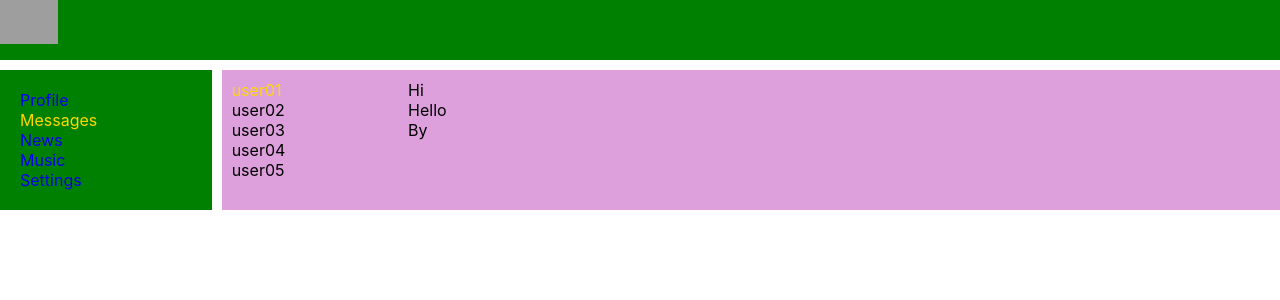
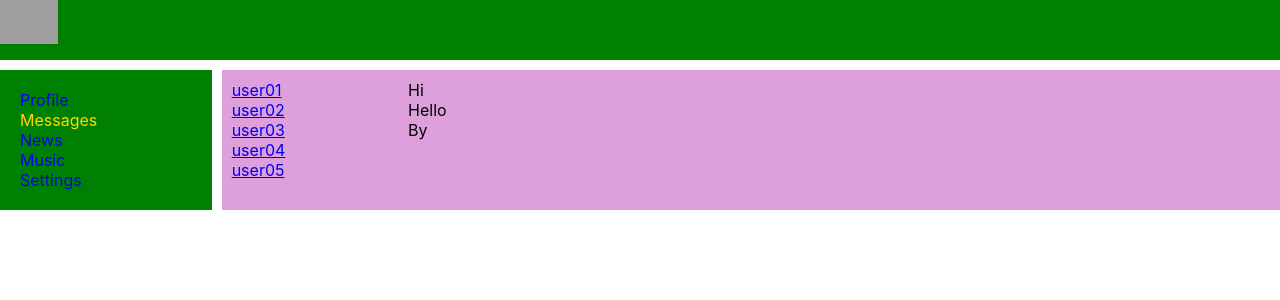
Before and after one commit to YuriiHorbach/react-project, a React (Create React App) app: page /dialogs in a window 1280 px wide. Shown: the top 300 px of the page. Built offline with nearby package versions, Linux system fonts and the light colour scheme; grey boxes are pictures that could not be loaded.

Commit message:
Add NavLink to user dialog

```diff
--- a/src/components/Dialogs/Dialogs.jsx
+++ b/src/components/Dialogs/Dialogs.jsx
@@ -1,15 +1,28 @@
 import React from 'react';
 import s from './Dialogs.module.css';
+import {NavLink} from "react-router-dom";
+
 
 const Dialogs = (props) => {
     return (
         <div className={s.dialogs}>
             <div className={s.dialogsItems}>
-                <div className={s.dialog + ' ' + s.dialogActive}>user01</div>
-                <div className={s.dialog}>user02</div>
-                <div className={s.dialog}>user03</div>
-                <div className={s.dialog}>user04</div>
-                <div className={s.dialog}>user05</div>
+                <div className={s.dialog + ' ' + s.dialogActive}>
+                    <NavLink to="dialog/1">user01</NavLink>
+                </div>
+                <div className={s.dialog}>
+                    <NavLink to="dialog/2">user02</NavLink>
+                </div>
+                <div className={s.dialog}>
+                    <NavLink to="dialog/3">user03</NavLink>
+                </div>
+                <div className={s.dialog}>
+                    <NavLink to="dialog/4">user04</NavLink>
+                </div>
+                <div className={s.dialog}>
+                    <NavLink to="dialog/5">user05</NavLink>
+                </div>
+
             </div>
             <div className={s.messages}>
                 <div className={s.message}>Hi</div>
```
